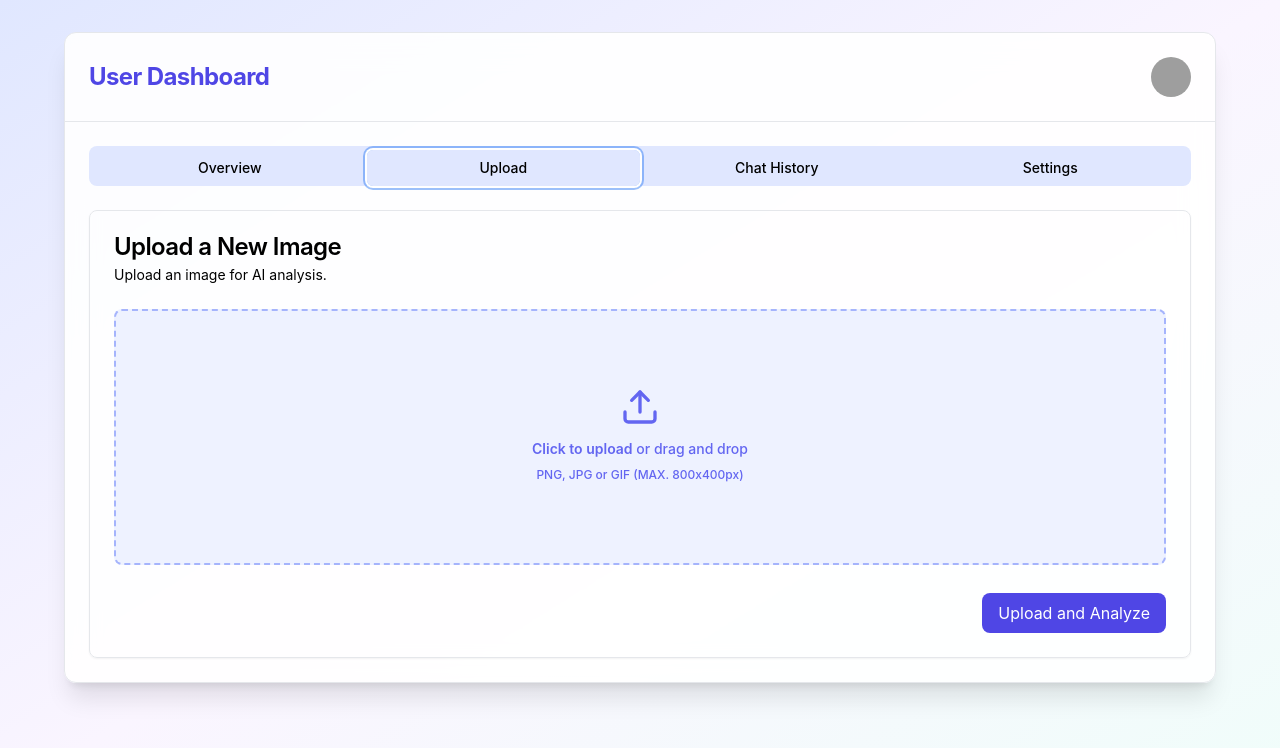
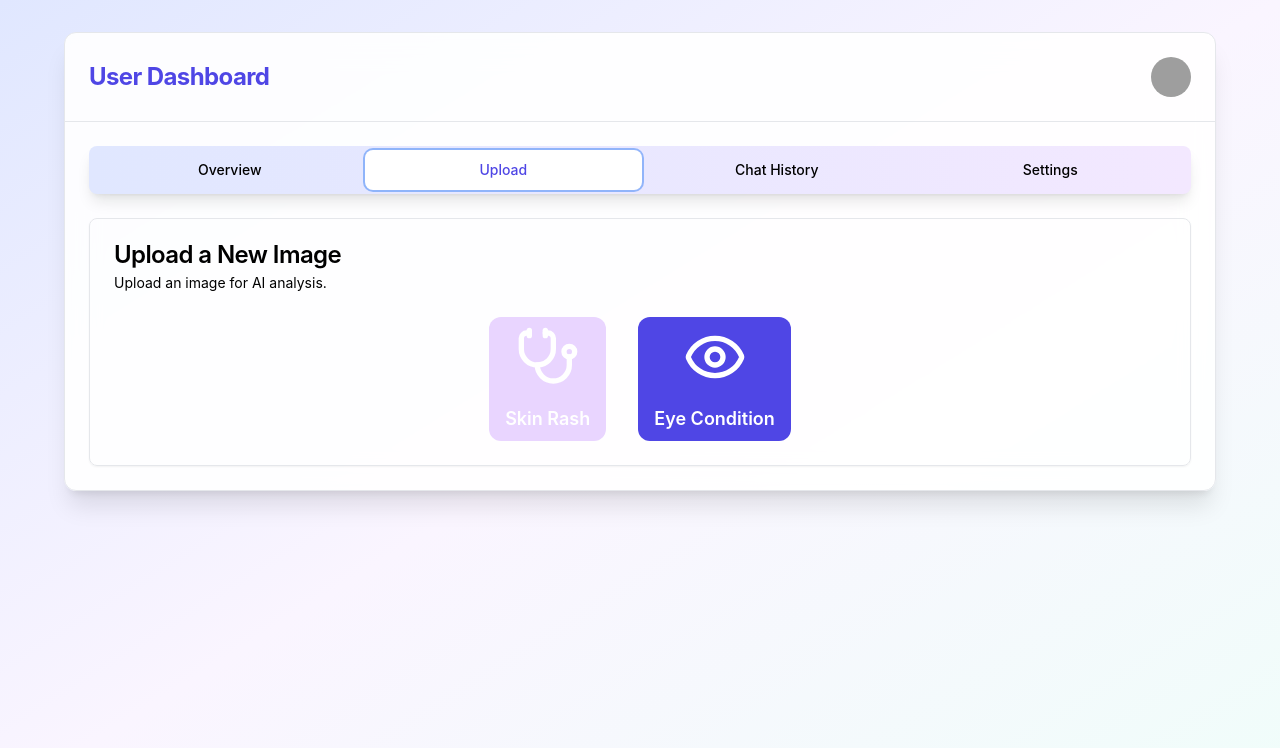
Before and after one commit to IBM-Call-for-Codes-2024/frontend, a React (Create React App) app in the folder frontend/: page /dashboard in a window 1280 px wide. Both pictures are taken after a click on the tab "Upload". Shown: the top 748 px of the page. Built offline with nearby package versions, Linux system fonts and the light colour scheme; grey boxes are pictures that could not be loaded.

Commit message:
tabs changes

```diff
--- a/frontend/src/components/DiseaseOptions.tsx
+++ b/frontend/src/components/DiseaseOptions.tsx
@@ -4,9 +4,17 @@ import { Stethoscope, Eye } from 'lucide-react';
 
 interface DiseaseOptionsProps {
   onImageTypeSelect: (type: 'rash' | 'eye') => void;
+  // bool to indicate if we come from the user dashboard
+  fromDashboard?: boolean;
 }
 
-export default function DiseaseOptions({ onImageTypeSelect }: DiseaseOptionsProps) {
+//export default function DiseaseOptions({ onImageTypeSelect,  }: DiseaseOptionsProps) {
+export default function DiseaseOptions(props: DiseaseOptionsProps) {
+  // destructure onImageTypeSelect from props
+  // destructure fromDashboard from props
+  const { fromDashboard } = props;
+  const { onImageTypeSelect } = props;
+
   return (
     <motion.div
       key="step0"
@@ -16,8 +24,13 @@ export default function DiseaseOptions({ onImageTypeSelect }: DiseaseOptionsProp
       transition={{ duration: 0.5 }}
       className="text-center"
     >
-      <h2 className="text-4xl font-bold mb-6 text-indigo-800">Discover Your Health's Story</h2>
-      <p className="text-xl mb-8 text-indigo-600">Select the type of image you'd like to analyze</p>
+      {/* show if we don't come from user dashboard*/}
+      {!fromDashboard && (
+        <>
+          <h2 className="text-4xl font-bold mb-6 text-indigo-800">Discover Your Health's Story</h2>
+          <p className="text-xl mb-8 text-indigo-600">Select the type of image you'd like to analyze</p>
+          </>
+      )}
       <div className="flex justify-center space-x-8">
         <motion.div whileHover={{ scale: 1.05 }} whileTap={{ scale: 0.95 }}>
           <Button
--- a/frontend/src/components/ui/Tabs.tsx
+++ b/frontend/src/components/ui/Tabs.tsx
@@ -1,5 +1,6 @@
 import * as React from "react"
 import * as TabsPrimitive from "@radix-ui/react-tabs"
+import { motion } from "framer-motion"
 
 import { cn } from "../../lib/utils"
 
@@ -12,7 +13,7 @@ const TabsList = React.forwardRef<
   <TabsPrimitive.List
     ref={ref}
     className={cn(
-      "inline-flex h-10 items-center justify-center rounded-md bg-muted p-1 text-muted-foreground",
+      "inline-flex h-12 items-center justify-center rounded-lg bg-gradient-to-r from-indigo-100 to-purple-100 p-1 text-muted-foreground shadow-lg",
       className
     )}
     {...props}
@@ -23,16 +24,30 @@ TabsList.displayName = TabsPrimitive.List.displayName
 const TabsTrigger = React.forwardRef<
   React.ElementRef<typeof TabsPrimitive.Trigger>,
   React.ComponentPropsWithoutRef<typeof TabsPrimitive.Trigger>
->(({ className, ...props }, ref) => (
+>(({ className, children, ...props }, ref) => {
+  const isActive = (props as { 'data-state'?: string })['data-state'] === 'active'
+
+  return (
     <TabsPrimitive.Trigger
       ref={ref}
       className={cn(
-      "inline-flex items-center justify-center whitespace-nowrap rounded-sm px-3 py-1.5 text-sm font-medium ring-offset-background transition-all focus-visible:outline-none focus-visible:ring-2 focus-visible:ring-ring focus-visible:ring-offset-2 disabled:pointer-events-none disabled:opacity-50 data-[state=active]:bg-background data-[state=active]:text-foreground data-[state=active]:shadow-sm",
+        "inline-flex items-center justify-center whitespace-nowrap rounded-md px-4 py-2 text-sm font-medium ring-offset-background transition-all focus-visible:outline-none focus-visible:ring-2 focus-visible:ring-ring focus-visible:ring-offset-2 disabled:pointer-events-none disabled:opacity-50 data-[state=active]:bg-white data-[state=active]:text-indigo-600 data-[state=active]:shadow-sm relative overflow-hidden group",
         className
       )}
       {...props}
+    >
+      <span className="relative z-10">{children}</span>
+      <motion.div
+        className="absolute inset-0 bg-gradient-to-r from-indigo-500 to-purple-500 opacity-0 group-hover:opacity-100 transition-opacity duration-300"
+        initial={false}
+        animate={{
+          opacity: isActive ? 1 : 0,
+        }}
+        transition={{ duration: 0.3 }}
       />
-))
+    </TabsPrimitive.Trigger>
+  )
+})
 TabsTrigger.displayName = TabsPrimitive.Trigger.displayName
 
 const TabsContent = React.forwardRef<
@@ -42,7 +57,7 @@ const TabsContent = React.forwardRef<
   <TabsPrimitive.Content
     ref={ref}
     className={cn(
-      "mt-2 ring-offset-background focus-visible:outline-none focus-visible:ring-2 focus-visible:ring-ring focus-visible:ring-offset-2",
+      "mt-4 ring-offset-background focus-visible:outline-none focus-visible:ring-2 focus-visible:ring-ring focus-visible:ring-offset-2",
       className
     )}
     {...props}
--- a/frontend/src/pages/UserDashboard.tsx
+++ b/frontend/src/pages/UserDashboard.tsx
@@ -8,6 +8,9 @@ import { Card, CardContent, CardDescription, CardFooter, CardHeader, CardTitle }
 import { Avatar, AvatarFallback, AvatarImage } from "../components/ui/Avatar"
 import { ScrollArea } from "../components/ui/Scroll_Area"
 import { User, Upload, MessageSquare, BarChart2, Settings } from 'lucide-react'
+import DiseaseOptions from '../components/DiseaseOptions'
+import UploadImage from '../components/UploadImage'
+import Chat from '../components/Chat'
 
 interface ChatMessage {
   id: string
@@ -50,6 +53,10 @@ const mockChatHistory: ChatHistory[] = [
 export default function UserDashboard() {
   const [activeChat, setActiveChat] = useState<ChatHistory | null>(null)
   const [newMessage, setNewMessage] = useState('')
+  const [uploadStep, setUploadStep] = useState(0)
+  const [imageType, setImageType] = useState<'rash' | 'eye' | null>(null)
+  const [uploadedImageUrl, setUploadedImageUrl] = useState<string | null>(null)
+  const [chatMessages, setChatMessages] = useState<Array<{ text: string; isAI: boolean }>>([])
 
   const handleSendMessage = (e: React.FormEvent) => {
     e.preventDefault()
@@ -65,6 +72,30 @@ export default function UserDashboard() {
       setNewMessage('')
       // Here you would typically send the message to your AI service and update with the response
     }
+  }
+
+  const handleImageTypeSelect = (type: 'rash' | 'eye') => {
+    setImageType(type)
+    setUploadStep(1)
+  }
+
+  const handleImageUpload = (event: React.ChangeEvent<HTMLInputElement>, imageUrl: string) => {
+    console.log('Image uploaded:', event.target.files?.[0])
+    setUploadedImageUrl(imageUrl)
+    setUploadStep(2)
+    setChatMessages([{ text: `I've analyzed your ${imageType} image. Let's discuss your symptoms in more detail.`, isAI: true }])
+  }
+
+  const handleChatSendMessage = (event: React.FormEvent<HTMLFormElement>) => {
+    event.preventDefault()
+    const form = event.target as HTMLFormElement
+    const input = form.elements.namedItem('message') as HTMLInputElement
+    const userMessage = input.value
+    setChatMessages(prev => [...prev, { text: userMessage, isAI: false }])
+    form.reset()
+    setTimeout(() => {
+      setChatMessages(prev => [...prev, { text: `Based on the ${imageType} image and your symptoms, it appears to be...`, isAI: true }])
+    }, 1000)
   }
 
   return (
@@ -136,20 +167,23 @@ export default function UserDashboard() {
                   <CardDescription>Upload an image for AI analysis.</CardDescription>
                 </CardHeader>
                 <CardContent>
-                  <div className="flex items-center justify-center w-full">
-                    <Label htmlFor="dropzone-file" className="flex flex-col items-center justify-center w-full h-64 border-2 border-indigo-300 border-dashed rounded-lg cursor-pointer bg-indigo-50 hover:bg-indigo-100">
-                      <div className="flex flex-col items-center justify-center pt-5 pb-6">
-                        <Upload className="w-10 h-10 mb-3 text-indigo-500" />
-                        <p className="mb-2 text-sm text-indigo-500"><span className="font-semibold">Click to upload</span> or drag and drop</p>
-                        <p className="text-xs text-indigo-500">PNG, JPG or GIF (MAX. 800x400px)</p>
-                      </div>
-                      <Input id="dropzone-file" type="file" className="hidden" />
-                    </Label>
-                  </div>
+                  <AnimatePresence mode="wait">
+                    {uploadStep === 0 && (
+                      <DiseaseOptions onImageTypeSelect={handleImageTypeSelect} fromDashboard={true} />
+                    )}
+                    {uploadStep === 1 && (
+                      <UploadImage imageType={imageType} onImageUpload={handleImageUpload} />
+                    )}
+                    {uploadStep === 2 && (
+                      <Chat
+                        chatMessages={chatMessages}
+                        onSendMessage={handleChatSendMessage}
+                        imageType={imageType}
+                        uploadedImageUrl={uploadedImageUrl}
+                      />
+                    )}
+                  </AnimatePresence>
                 </CardContent>
-                <CardFooter className="flex justify-end">
-                  <Button>Upload and Analyze</Button>
-                </CardFooter>
               </Card>
             </TabsContent>
             <TabsContent value="history" className="mt-6">
```
Lines whose indentation alone changed are shown as unchanged.
